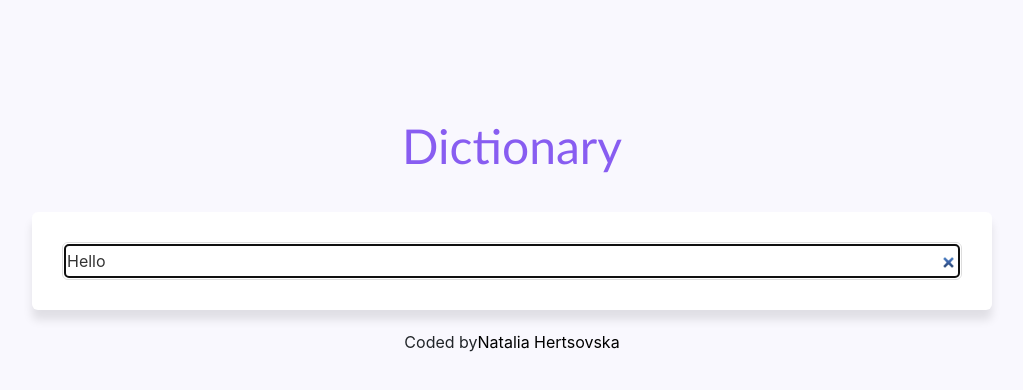
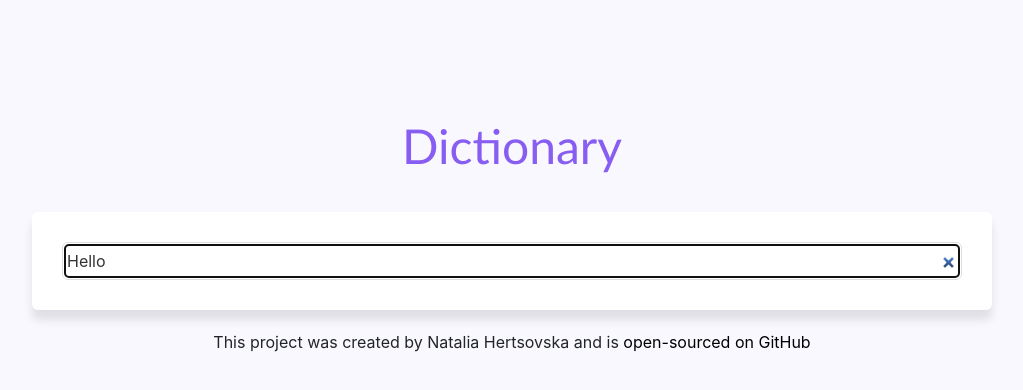
Before and after one commit to NatMorrigan/dictionary-app, a React (Create React App) app: page / in a window 1280 px wide. Shown: the top 390 px of the page, without its empty margins (128-1151 px from the left). Built offline with nearby package versions, Linux system fonts and the light colour scheme; no server answers.

Commit message:
fixed footer

```diff
--- a/src/App.css
+++ b/src/App.css
@@ -14,6 +14,10 @@ header {
 
 }
 
+footer {
+    margin: 0 auto;
+    display: block;
+}
 
 body {
     background-color: #f9f8fe;
--- a/src/App.js
+++ b/src/App.js
@@ -11,8 +11,12 @@ function App() {
       <main>
         <Dictionary defaultKeyword ="Hello" />
       </main>
-      <footer className="Footer d-flex justify-content-center"> Coded by  {""}<a className="GitLink text-decoration-none" href="https://github.com/NatMorrigan/dictionary-app" target="_blank"> Natalia Hertsovska</a>
-       </footer>
+       <footer className="text-center" >
+This project was created by Natalia Hertsovska and is {" "}
+<a className="text-decoration-none" href="https://github.com/NatMorrigan/dictionary-app" target="_blank" rel="noreferrer">
+open-sourced on GitHub
+</a>
+   </footer>
     </div>
   );
 }
```
